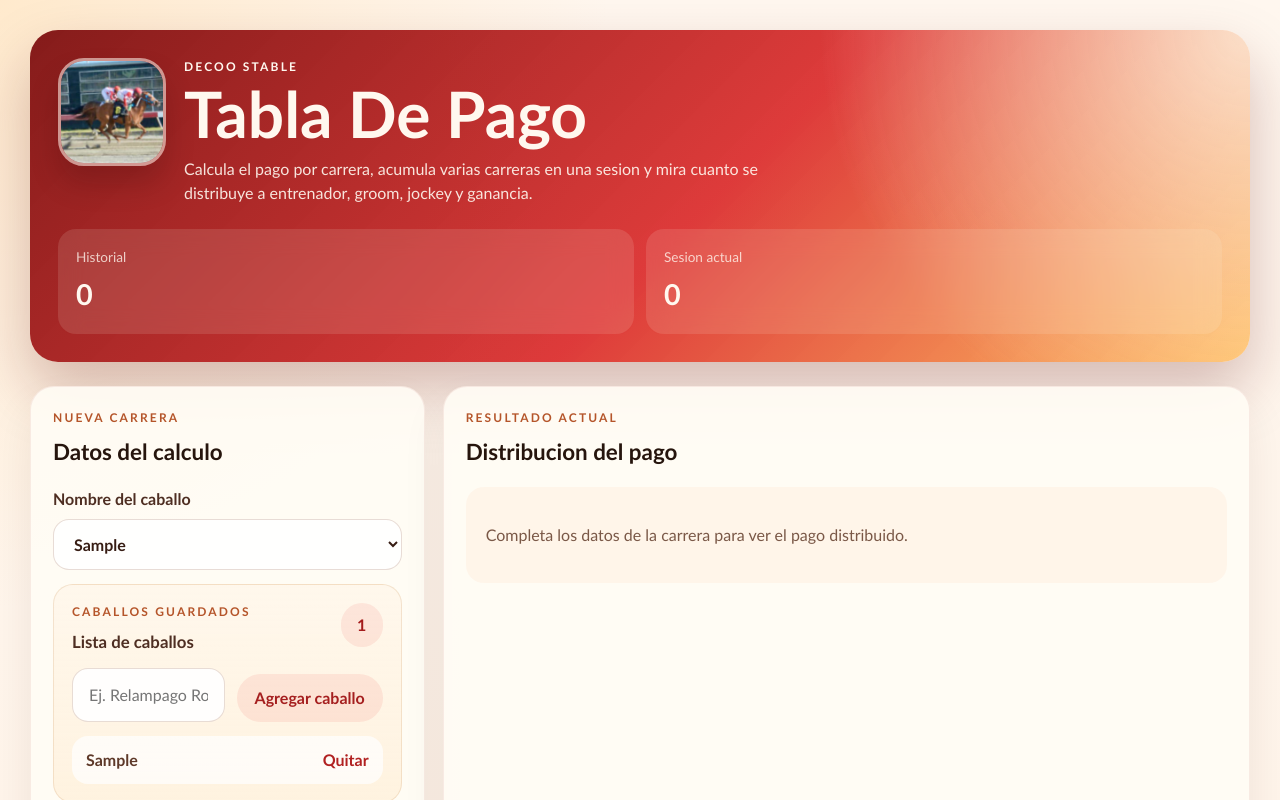
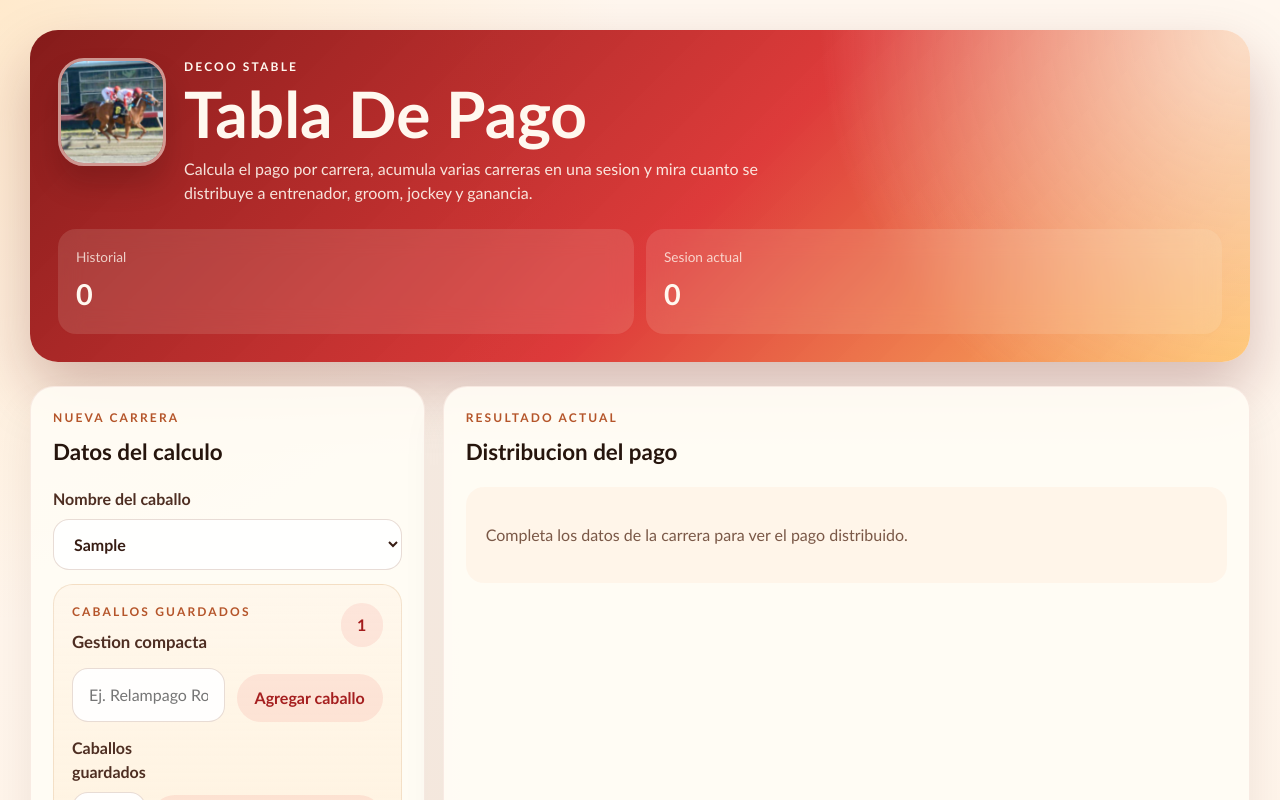
Before and after one commit to Elvy1999/Horse_Racing_Tracker, a React (Vite) app: page / in a window 1280 px wide. Both pictures are taken after typing "Sample" into the empty fields and a click on the button "Agregar caballo". Shown: the top 800 px of the page. Built offline with nearby package versions, Linux system fonts and the light colour scheme.

Commit message:
Compact horse manager into dropdown controls

```diff
--- a/src/app/App.css
+++ b/src/app/App.css
@@ -155,26 +155,15 @@
   gap: 12px;
 }
 
-.horse-library__list {
+.horse-library__controls {
   display: grid;
-  gap: 10px;
-  padding: 0;
-  margin: 0;
-  list-style: none;
+  gap: 12px;
 }
 
-.horse-library__item {
-  display: flex;
-  justify-content: space-between;
-  gap: 12px;
-  align-items: center;
-  padding: 12px 14px;
-  border-radius: 16px;
-  background: rgba(255, 255, 255, 0.72);
-}
-
-.horse-library__item span {
-  color: #5e3929;
+.horse-library__controls label {
+  display: grid;
+  gap: 8px;
+  color: #4e2e22;
   font-weight: 600;
 }
 
@@ -537,6 +526,11 @@
     grid-template-columns: minmax(0, 1fr) auto;
     align-items: end;
   }
+
+  .horse-library__controls {
+    grid-template-columns: minmax(0, 1fr) auto;
+    align-items: end;
+  }
 }
 
 @media (min-width: 1120px) {
--- a/src/app/App.tsx
+++ b/src/app/App.tsx
@@ -59,6 +59,7 @@ const DEFAULT_FORM: FormState = {
 function App() {
   const [form, setForm] = useState<FormState>(DEFAULT_FORM)
   const [horseNames, setHorseNames] = useState<string[]>([])
+  const [managedHorseName, setManagedHorseName] = useState('')
   const [newHorseName, setNewHorseName] = useState('')
   const [currentResult, setCurrentResult] = useState<CalculationResult | null>(null)
   const [currentInput, setCurrentInput] = useState<CalculationInput | null>(null)
@@ -108,13 +109,21 @@ function App() {
         setForm((current) => ({ ...current, horseName: '' }))
       }
 
+      if (managedHorseName) {
+        setManagedHorseName('')
+      }
+
       return
     }
 
     if (!horseNames.includes(form.horseName)) {
       setForm((current) => ({ ...current, horseName: horseNames[0] }))
     }
-  }, [form.horseName, horseNames])
+
+    if (!horseNames.includes(managedHorseName)) {
+      setManagedHorseName(horseNames[0])
+    }
+  }, [form.horseName, horseNames, managedHorseName])
 
   const handleAddHorseName = () => {
     const normalizedHorseName = normalizeHorseName(newHorseName)
@@ -135,15 +144,22 @@ function App() {
 
     setHorseNames((current) => buildHorseNameList([...current, normalizedHorseName]))
     setForm((current) => ({ ...current, horseName: normalizedHorseName }))
+    setManagedHorseName(normalizedHorseName)
     setNewHorseName('')
     setHorseErrorMessage('')
     setErrorMessage('')
   }
 
-  const handleDeleteHorseName = (horseNameToDelete: string) => {
+  const handleDeleteHorseName = () => {
+    if (!managedHorseName) {
+      return
+    }
+
+    const horseNameToDelete = managedHorseName
     const nextHorseNames = horseNames.filter((horseName) => horseName !== horseNameToDelete)
 
     setHorseNames(nextHorseNames)
+    setManagedHorseName(nextHorseNames[0] ?? '')
     setHorseErrorMessage('')
 
     if (form.horseName === horseNameToDelete) {
@@ -317,7 +333,7 @@ function App() {
               <div className="horse-library__header">
                 <div>
                   <p className="panel__eyebrow">Caballos guardados</p>
-                  <h3>Lista de caballos</h3>
+                  <h3>Gestion compacta</h3>
                 </div>
                 <strong>{horseNames.length}</strong>
               </div>
@@ -348,20 +364,28 @@ function App() {
               {horseErrorMessage ? <p className="form-error">{horseErrorMessage}</p> : null}
 
               {horseNames.length > 0 ? (
-                <ul className="horse-library__list">
-                  {horseNames.map((horseName) => (
-                    <li key={horseName} className="horse-library__item">
-                      <span>{horseName}</span>
-                      <button
-                        type="button"
-                        className="text-button"
-                        onClick={() => handleDeleteHorseName(horseName)}
-                      >
-                        Quitar
-                      </button>
-                    </li>
-                  ))}
-                </ul>
+                <div className="horse-library__controls">
+                  <label>
+                    Caballos guardados
+                    <select
+                      value={managedHorseName}
+                      onChange={(event) => setManagedHorseName(event.target.value)}
+                    >
+                      {horseNames.map((horseName) => (
+                        <option key={horseName} value={horseName}>
+                          {horseName}
+                        </option>
+                      ))}
+                    </select>
+                  </label>
+                  <button
+                    type="button"
+                    className="button button--ghost"
+                    onClick={handleDeleteHorseName}
+                  >
+                    Quitar caballo seleccionado
+                  </button>
+                </div>
               ) : (
                 <div className="empty-state empty-state--compact">
                   <p>Guarda tus caballos aqui para seleccionarlos mas rapido en cada carrera.</p>
```
